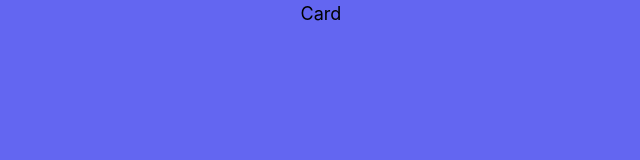
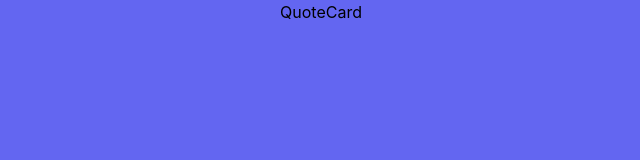
Before and after one commit to Anastasiia-Obushenko/random-quote, a React (Create React App) app: page / in a window 1280 px wide. Shown: the top 160 px of the page, without its empty margins (319-959 px from the left). Built offline with nearby package versions, Linux system fonts and the light colour scheme.

Commit message:
rename Card component to QuoteCard

```diff
--- a/package.json
+++ b/package.json
@@ -3,6 +3,9 @@
   "version": "0.1.0",
   "private": true,
   "dependencies": {
+    "@emotion/react": "^11.10.5",
+    "@emotion/styled": "^11.10.5",
+    "@mui/material": "^5.11.4",
     "@testing-library/jest-dom": "^5.16.5",
     "@testing-library/react": "^13.4.0",
     "@testing-library/user-event": "^13.5.0",
--- a/src/App.js
+++ b/src/App.js
@@ -1,10 +1,10 @@
 import './App.css';
-import Card from './components/Card';
+import QuoteCard from './components/QuoteCard';
 
 function App() {
   return (
     <div className="App bg-indigo-500 min-h-screen">
-      <Card />
+      <QuoteCard />
     </div>
   );
 }
--- a/src/components/Card.jsx
+++ /dev/null
@@ -1,9 +0,0 @@
-import React from 'react'
-
-function Card() {
-  return (
-    <div className=' text-lg color-red min-h-full'>Card</div>
-  )
-}
-
-export default Card
--- /dev/null
+++ b/src/components/QuoteCard.jsx
@@ -0,0 +1,9 @@
+import React from 'react'
+
+function QuoteCard() {
+  return (
+    <div>QuoteCard</div>
+  )
+}
+
+export default QuoteCard
```
Also changed, not shown: 1 other file (tests, documents, lock files or other folders).
